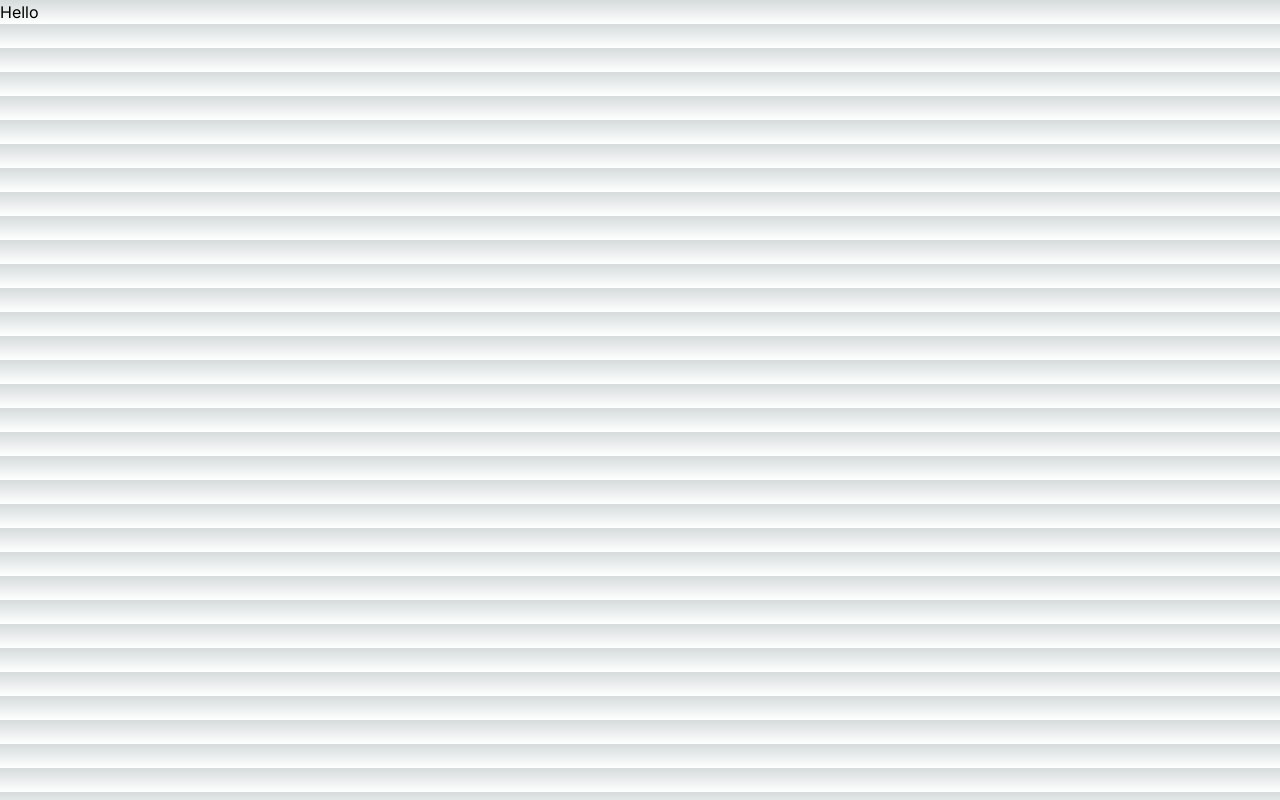
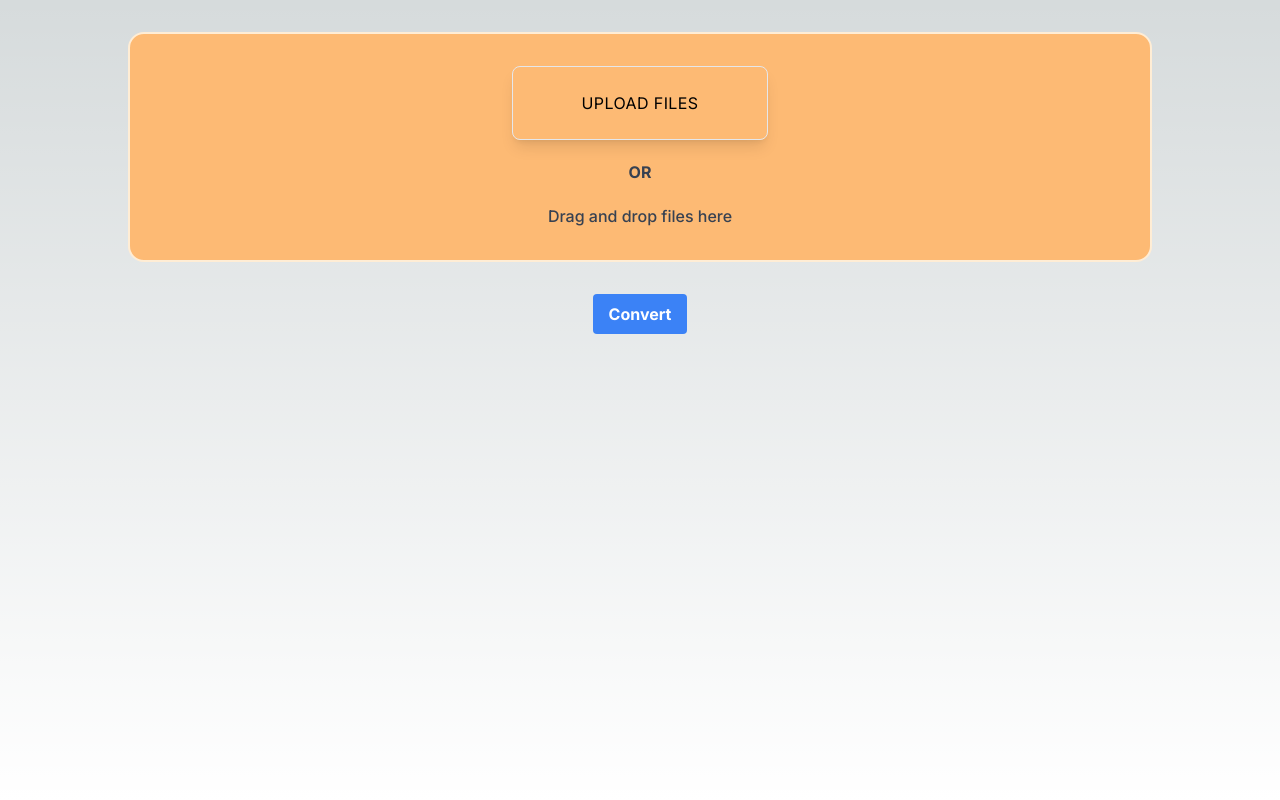
Before and after one commit to usavkov-epam/md2csv, a Next.js app: page / in a window 1280 px wide. Built offline with nearby package versions, Linux system fonts and the light colour scheme.

Commit message:
style components (no parse logic)

```diff
--- /dev/null
+++ b/src/app/components/FilesDropZone/FilesDropZone.tsx
@@ -0,0 +1,67 @@
+'use client'
+
+import { useCallback, useRef, useState } from "react";
+import { saveAs } from 'file-saver';
+
+import { Parser } from '../../parser';
+
+export const FilesDropZone = ({ inputId }) => {
+  const inputRef = useRef<HTMLInputElement>();
+  const [selectedFiles, setSelectedFiles] = useState<FileList>();
+  const [highlight, setHighlight] = useState(false);
+
+  const onDragOver = useCallback((event: any) => {
+    event.preventDefault();
+    setHighlight(true);
+  }, []);
+
+  const onDragLeave = useCallback(() => {
+    setHighlight(false);
+  }, []);
+
+  const onDrop = useCallback((event: any) => {
+    event.preventDefault();
+    const files = event.dataTransfer?.files;
+
+    inputRef.current!.files = files;
+    setSelectedFiles(files);
+    setHighlight(false);
+  }, []);
+
+  const onSelectFiels = useCallback((e) => {
+    setSelectedFiles(e.target?.files);
+  }, []);
+
+  return (
+    <div
+      className={`m-8 p-8 flex w-4/5 justify-center flex-col gap-5 items-center border-2 rounded-2xl
+        ${highlight ? 'border-blue-500 bg-blue-100' : 'border-orange-100 bg-orange-300'}`}
+      onDragOver={onDragOver}
+      onDragLeave={onDragLeave}
+      onDrop={onDrop}
+    >
+      <label
+        className="w-64 flex flex-col items-center px-4 py-6 text-black rounded-lg shadow-lg tracking-wide uppercase border border-blue cursor-pointer hover:bg-blue hover:text-white"
+        htmlFor={inputId}
+      >
+        Upload files
+      </label>
+      <input
+        ref={inputRef}
+        id={inputId}
+        onChange={onSelectFiels}
+        className="hidden"
+        type="file"
+        accept=".md"
+        multiple
+      />
+
+      <span className="font-medium text-gray-700"><b>OR</b></span>
+      <span className="font-medium text-gray-700">Drag and drop files here</span>
+
+      {selectedFiles?.length && (
+        <span className="font-medium text-gray-500">Selected files: {selectedFiles.length}</span>
+      )}
+    </div>
+  );
+}
--- /dev/null
+++ b/src/app/components/FilesDropZone/index.ts
@@ -0,0 +1 @@
+export { FilesDropZone } from './FilesDropZone';
--- /dev/null
+++ b/src/app/constants.ts
@@ -0,0 +1,7 @@
+export const TRELLO_FIELDS = {
+  CARD_NAME: 'Card Name',
+  CARD_DESCRIPTION: 'Card Description',
+  LABELS: 'Labels',
+  LIST: 'List',
+  URL: 'URL',
+}
--- a/src/app/globals.css
+++ b/src/app/globals.css
@@ -1,6 +1,11 @@
 @tailwind base;
 @tailwind components;
 @tailwind utilities;
+
+* {
+  margin: 0;
+  padding: 0;
+}
 
 :root {
   --foreground-rgb: 0, 0, 0;
@@ -11,12 +16,15 @@
 @media (prefers-color-scheme: dark) {
   :root {
     --foreground-rgb: 255, 255, 255;
-    --background-start-rgb: 0, 0, 0;
-    --background-end-rgb: 0, 0, 0;
+    --background-start-rgb: 50, 50, 50;
+    --background-end-rgb: 20, 20, 20;
   }
 }
 
 body {
+  display: flex;
+  flex-direction: column;
+  min-height: 100vh;
   color: rgb(var(--foreground-rgb));
   background: linear-gradient(
       to bottom,
--- a/src/app/page.tsx
+++ b/src/app/page.tsx
@@ -1,9 +1,37 @@
-import Image from "next/image";
+'use client'
+
+import { saveAs } from 'file-saver';
+
+import { Parser } from './parser';
+import { FilesDropZone } from './components/FilesDropZone';
 
 export default function Home() {
+  const inputId = 'md-files';
+
+  const handleFiles = async () => {
+    var fileInput = document.getElementById(inputId);
+    var files = fileInput?.files;
+
+    const parser = new Parser();
+
+    if (!Parser.validateFiles(files)) {
+      return alert('Selected files contain invalid type');
+    }
+
+    const r = await parser.parse(files);
+    const blob = new Blob([r[0]]);
+
+    // saveAs(blob, 'test.txt');
+  }
+
   return (
-    <main>
-      Hello
+    <main className="flex-auto flex flex-col items-center">
+      <FilesDropZone inputId={inputId} />
+
+      <button
+        className="bg-blue-500 hover:bg-blue-700 text-white font-bold py-2 px-4 rounded"
+        onClick={handleFiles}
+      >Convert</button>
     </main>
   );
 }
--- /dev/null
+++ b/src/app/parser.ts
@@ -0,0 +1,48 @@
+interface ParseConfigs {
+  allOrNothing?: boolean;
+}
+
+const ALLOWED_FILE_EXTENSIONS = ['md'];
+
+export class Parser {
+  async parse(files: FileList, configs: ParseConfigs = {}) {
+    const promises = [...files].map((file) => {
+      return new Promise((res, rej) => {
+        const fileReader = new FileReader();
+
+        fileReader.onload = (event) => {
+          res(this.parseTextFile(event.target!.result as string))
+        };
+
+        fileReader.onerror = (event) => {
+          rej(event.target!.error);
+        };
+
+        fileReader.readAsText(file)
+      })
+    });
+
+    const results = configs.allOrNothing
+    ? await Promise.all(promises)
+    : await Promise.allSettled(promises);
+
+    return this.normalizeResults(results as string[] | PromiseSettledResult<string>[], configs);
+  }
+
+  parseTextFile(file: string) {
+    console.log(file);
+    return file;
+  }
+
+  normalizeResults(results: string[] | PromiseSettledResult<string>[], configs: ParseConfigs) {
+    return configs.allOrNothing
+      ? results
+      : results.filter(({ status }) => status === 'fulfilled').map(({ value }) => value)
+  }
+
+  static validateFiles(files: FileList) {
+    return [...files].every((file) => {
+      return ALLOWED_FILE_EXTENSIONS.includes(file.name.split('.').at(-1)!);
+    })
+  }
+}
--- a/tsconfig.json
+++ b/tsconfig.json
@@ -10,6 +10,7 @@
     "moduleResolution": "bundler",
     "resolveJsonModule": true,
     "isolatedModules": true,
+    "downlevelIteration": true,
     "jsx": "preserve",
     "incremental": true,
     "plugins": [
```
Also changed, not shown: package.json (+7 -5 lines), src/app/components/index.ts (added), 1 other file (tests, documents, lock files or other folders).
